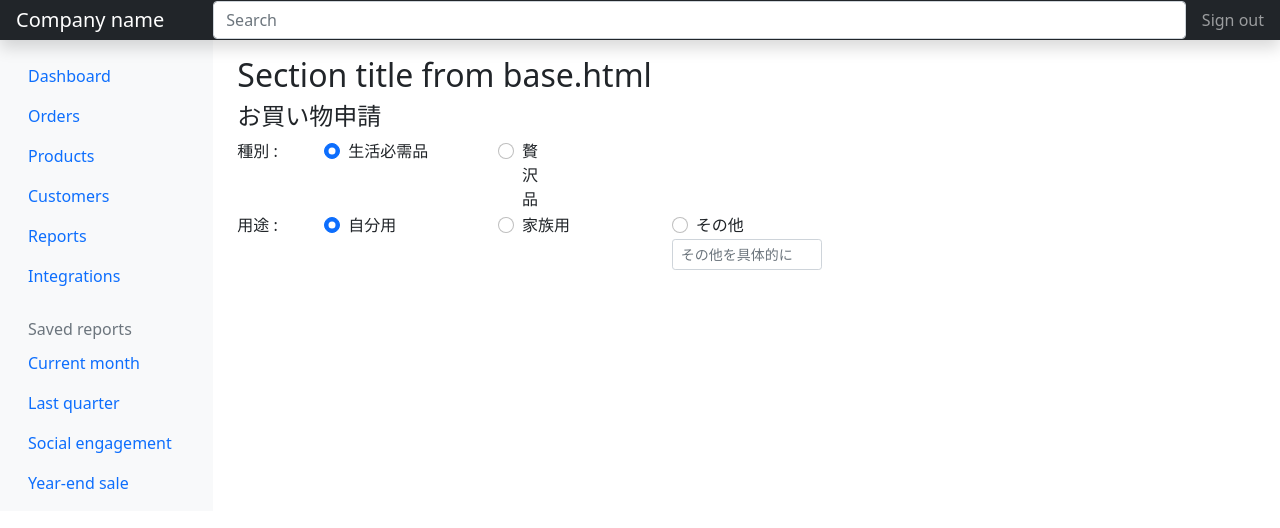
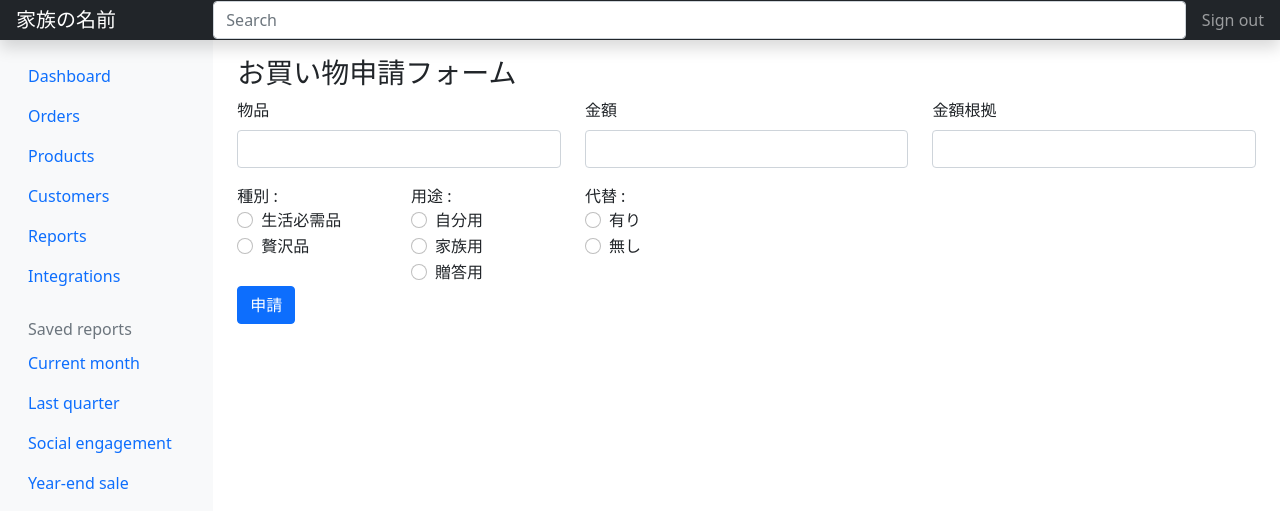
Before and after one commit to of3jlmssoo/small-app-django-bootstrap-django-tables2-, a Django app: page / in a window 1280 px wide. Shown: the top 528 px of the page. Run offline with Django 4.2, Linux system fonts and the light colour scheme; some libraries are stand-ins or nearby versions.

Commit message:
min fields in html

```diff
--- a/tabletestproject/settings.py
+++ b/tabletestproject/settings.py
@@ -34,7 +34,7 @@ SECRET_KEY = env('SECRET_KEY')
 
 # SECURITY WARNING: don't run with debug turned on in production!
 
-ALLOWED_HOSTS = ["192.168.10.109"]
+ALLOWED_HOSTS = ["192.168.10.109", "127.0.0.1"]
 
 
 # Application definition
--- a/templates/base.html
+++ b/templates/base.html
@@ -23,6 +23,10 @@
     <link rel="manifest" href="/docs/5.0/assets/img/favicons/manifest.json">
     <link rel="mask-icon" href="/docs/5.0/assets/img/favicons/safari-pinned-tab.svg" color="#7952b3">
     <link rel="icon" href="/docs/5.0/assets/img/favicons/favicon.ico">
+
+    <script src="/docs/5.0/dist/js/bootstrap.bundle.min.js" integrity="sha384-MrcW6ZMFYlzcLA8Nl+NtUVF0sA7MsXsP1UyJoMp4YLEuNSfAP+JcXn/tWtIaxVXM" crossorigin="anonymous"></script>
+    <script src="https://cdn.jsdelivr.net/npm/feather-icons@4.28.0/dist/feather.min.js" integrity="sha384-uO3SXW5IuS1ZpFPKugNNWqTZRRglnUJK6UAZ/gxOX80nxEkN9NcGZTftn6RzhGWE" crossorigin="anonymous"></script><script src="https://cdn.jsdelivr.net/npm/chart.js@2.9.4/dist/Chart.min.js" integrity="sha384-zNy6FEbO50N+Cg5wap8IKA4M/ZnLJgzc6w2NqACZaK0u0FXfOWRRJOnQtpZun8ha" crossorigin="anonymous"></script><script src="dashboard.js"></script>
+
     <meta name="theme-color" content="#7952b3">
 
 
@@ -51,7 +55,7 @@
   <body>
 
     <header class="navbar navbar-dark sticky-top bg-dark flex-md-nowrap p-0 shadow">
-    <a class="navbar-brand col-md-3 col-lg-2 me-0 px-3" href="#">Company name</a>
+    <a class="navbar-brand col-md-3 col-lg-2 me-0 px-3" href="#">家族の名前</a>
     <button class="navbar-toggler position-absolute d-md-none collapsed" type="button" data-bs-toggle="collapse" data-bs-target="#sidebarMenu" aria-controls="sidebarMenu" aria-expanded="false" aria-label="Toggle navigation">
         <span class="navbar-toggler-icon"></span>
     </button>
@@ -148,7 +152,5 @@
 
   </div>
 </div>
-    <script src="/docs/5.0/dist/js/bootstrap.bundle.min.js" integrity="sha384-MrcW6ZMFYlzcLA8Nl+NtUVF0sA7MsXsP1UyJoMp4YLEuNSfAP+JcXn/tWtIaxVXM" crossorigin="anonymous"></script>
-    <script src="https://cdn.jsdelivr.net/npm/feather-icons@4.28.0/dist/feather.min.js" integrity="sha384-uO3SXW5IuS1ZpFPKugNNWqTZRRglnUJK6UAZ/gxOX80nxEkN9NcGZTftn6RzhGWE" crossorigin="anonymous"></script><script src="https://cdn.jsdelivr.net/npm/chart.js@2.9.4/dist/Chart.min.js" integrity="sha384-zNy6FEbO50N+Cg5wap8IKA4M/ZnLJgzc6w2NqACZaK0u0FXfOWRRJOnQtpZun8ha" crossorigin="anonymous"></script><script src="dashboard.js"></script>
   </body>
 </html>
--- a/templates/tabletest/index.html
+++ b/templates/tabletest/index.html
@@ -1,11 +1,11 @@
 {% extends 'base.html' %}
 {% block content %}
-<h2 class="mt-3">Section title from base.html</h2>
+<!-- <h2 class="mt-3">Section title from base.html</h2> -->
 
 {% load static %}
 
 
-<h4 class="card-title" mb-4>お買い物申請</h4>
+<h3 class="card-title mt-3">お買い物申請フォーム</h3>
 <form  action="{% url 'place_order' %}" method="POST">
     {% csrf_token %}
 
@@ -20,22 +20,90 @@
         {% endif %}
     </div>
 
+
+<!--
+  <div class="btn-group" role="group" aria-label="Basic radio toggle button group">
+  <input type="radio" class="btn-check" name="btnradio" id="btnradio1" autocomplete="off" checked>
+  <label class="btn btn-outline-primary" for="btnradio1">Radio 1</label>
+
+  <input type="radio" class="btn-check" name="btnradio" id="btnradio2" autocomplete="off">
+  <label class="btn btn-outline-primary" for="btnradio2">Radio 2</label>
+
+  <input type="radio" class="btn-check" name="btnradio" id="btnradio3" autocomplete="off">
+  <label class="btn btn-outline-primary" for="btnradio3">Radio 3</label>
+</div>
+
+<div class="btn-group" role="group" aria-label="Basic radio toggle button group">
+  <input type="radio" class="btn-check" name="btnradio2" id="btnradio4" autocomplete="off" checked>
+  <label class="btn btn-outline-primary" for="btnradio4">Radio 1</label>
+
+  <input type="radio" class="btn-check" name="btnradio2" id="btnradio5" autocomplete="off">
+  <label class="btn btn-outline-primary" for="btnradio5">Radio 2</label>
+
+  <input type="radio" class="btn-check" name="btnradio2" id="btnradio6" autocomplete="off">
+  <label class="btn btn-outline-primary" for="btnradio6">Radio 3</label>
+</div>
+-->
+
     <div class="row form-group">
-        <div class="col-1">
-            種別 :
+        <div class="col-md-4">
+            <label for="inputProduct" class="form-label">物品</label>
+            <input type="text" class="form-control" id="inputProduct">
+        </div>
+        <div class="col-md-4">
+            <label for="inputPrice" class="form-label">金額</label>
+            <input type="text" class="form-control" id="inputPrice">
+        </div>
+        <div class="col-md-4">
+            <label for="inputPriceEst" class="form-label">金額根拠</label>
+            <input type="text" class="form-control" id="inputPriceEst">
         </div>
 
+    </div>
+    <div class="row form-group mt-3">
+        <div class="col-2">
+            <div class="btn-group-vertical" role="group" aria-label="Basic checkbox toggle button group">
+                種別 :
 
-        <div class="col-2">
-            <div class="form-check form-check-inline">
-                <input class="form-check-input" type="radio" name="flexRadioDefault" id="flexRadioDefault1"checked/>
-                <label class="form-check-label" for="flexRadioDefault1"> 生活必需品 </label>
+                    <div class="form-check form-check-inline">
+                        <input class="form-check-input" type="radio" name="producttype" id="daily"/>
+                        <label class="form-check-label" for="daily"> 生活必需品 </label>
+                    </div>
+                    <div class="form-check form-check-inline">
+                        <input class="form-check-input" type="radio" name="producttype" id="luxury"/>
+                        <label class="form-check-label" for="luxury"> 贅沢品 </label>
+                    </div>
             </div>
         </div>
-        <div class="col-1">
-            <div class="form-check form-check-inline">
-                <input class="form-check-input" type="radio" name="flexRadioDefault" id="flexRadioDefault2"/>
-                <label class="form-check-label" for="flexRadioDefault2"> 贅沢品 </label>
+        <div class="col-2">
+            <div class="btn-group-vertical" role="group" aria-label="Basic checkbox toggle button group">
+                用途 :
+                    <div class="form-check form-check-inline">
+                        <input class="form-check-input" type="radio" name="purpose" id="me" >
+                        <label class="form-check-label" for="me">自分用</label>
+                    </div>
+                    <div class="form-check form-check-inline">
+                        <input class="form-check-input" type="radio" name="purpose" id="family">
+                        <label class="form-check-label" for="family">家族用</label>
+                    </div>
+                    <div class="form-check form-check-inline">
+                        <input class="form-check-input" type="radio" name="purpose" id="gift">
+                        <label class="form-check-label" for="gift">贈答用</label>
+                    </div>
+            </div>
+        </div>
+        <div class="col-2">
+            <div class="btn-group-vertical" role="group" aria-label="Basic checkbox toggle button group">
+                代替 :
+
+                    <div class="form-check form-check-inline">
+                        <input class="form-check-input" type="radio" name="alternative" id="altyes"/>
+                        <label class="form-check-label" for="altyes"> 有り </label>
+                    </div>
+                    <div class="form-check form-check-inline">
+                        <input class="form-check-input" type="radio" name="alternative" id="altno"/>
+                        <label class="form-check-label" for="altnot"> 無し </label>
+                    </div>
             </div>
         </div>
 
@@ -43,37 +111,11 @@
 
 
 
-    <div class="row form-group">
-        <div class="col-1">
-            用途 :
-        </div>
-        <div class="col-2">
-            <div class="form-check form-check-inline">
-                <input class="form-check-input" type="radio" name="radioFilter" id="filter-none" checked>
-                <label class="form-check-label" for="inlineRadio1">自分用</label>
-            </div>
-        </div>
-        <div class="col-2">
-            <div class="form-check form-check-inline">
-                <input class="form-check-input" type="radio" name="radioFilter" id="filter-1">
-                <label class="form-check-label" for="inlineRadio2">家族用</label>
-            </div>
-        </div>
-        <div class="col-2">
-            <div class="form-check form-check-inline">
-                <input class="form-check-input" type="radio" name="radioFilter" id="filter-1">
-                <label class="form-check-label" for="inlineRadio2">その他</label>
-            </div>
-        </div>
+    <div class="col-12">
+        <button type="submit" class="btn btn-primary">申請</button>
     </div>
-    <div class="row">
-        <div class="col-5">
-            <input type="text" readonly class="form-control-plaintext" id="staticEmail" value="">
-        </div>
-        <div class="col-2">
-            <input class="form-control form-control-sm" type="text" placeholder="その他を具体的に" aria-label=".form-control-sm example">
-        </div>
-    </div>
+
+
 
 </form>
 
```
Also changed, not shown: 1 other file.
